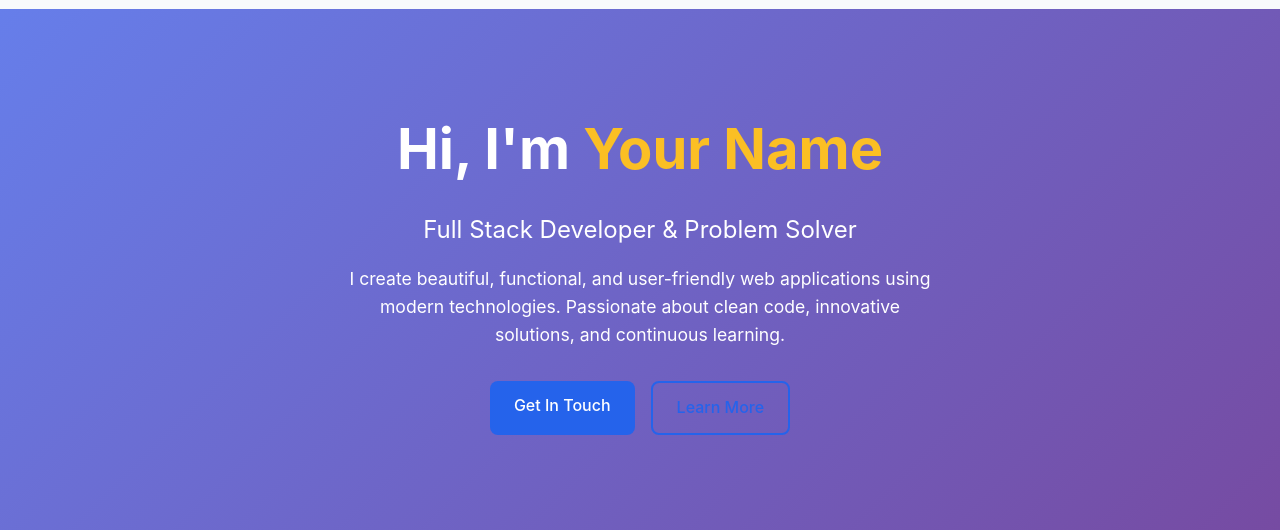
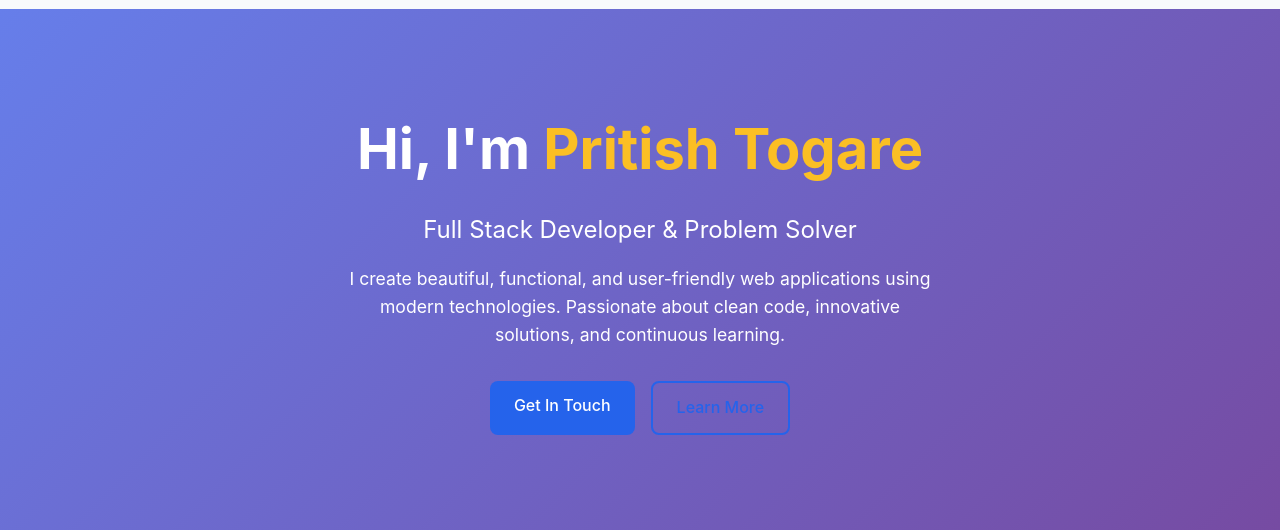
Before and after one commit to pritish27/flaskApp, a Flask app: page / in a window 1280 px wide. Shown: the part 71-601 px from the top of the page. Run offline with Flask 3, Linux system fonts and the light colour scheme.

Commit message:
Checkpoint before assistant change: Update the main welcome page with new personal information and job title
Refactor `home.html` to dynamically display personal information on the homepage.

Replit-Commit-Author: Assistant

```diff
--- a/templates/home.html
+++ b/templates/home.html
@@ -7,7 +7,7 @@
 <section class="hero">
     <div class="container">
         <div class="hero-content">
-            <h1 class="hero-title">Hi, I'm <span class="highlight">Your Name</span></h1>
+            <h1 class="hero-title">Hi, I'm <span class="highlight">Pritish Togare</span></h1>
             <p class="hero-subtitle">Full Stack Developer & Problem Solver</p>
             <p class="hero-description">
                 I create beautiful, functional, and user-friendly web applications using modern technologies.
```
